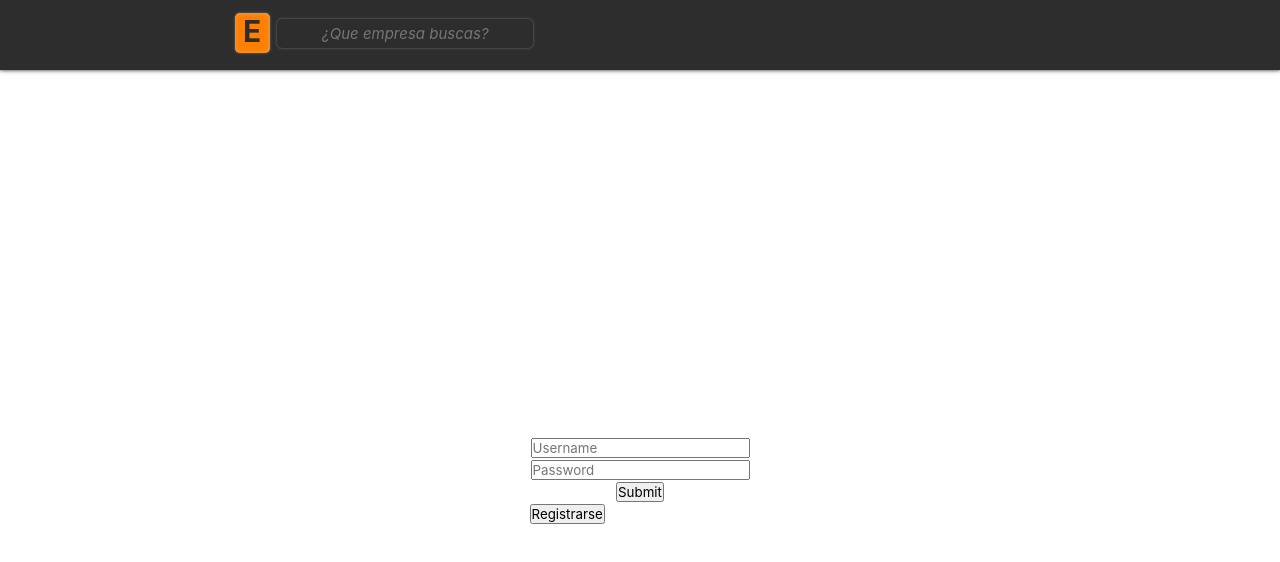
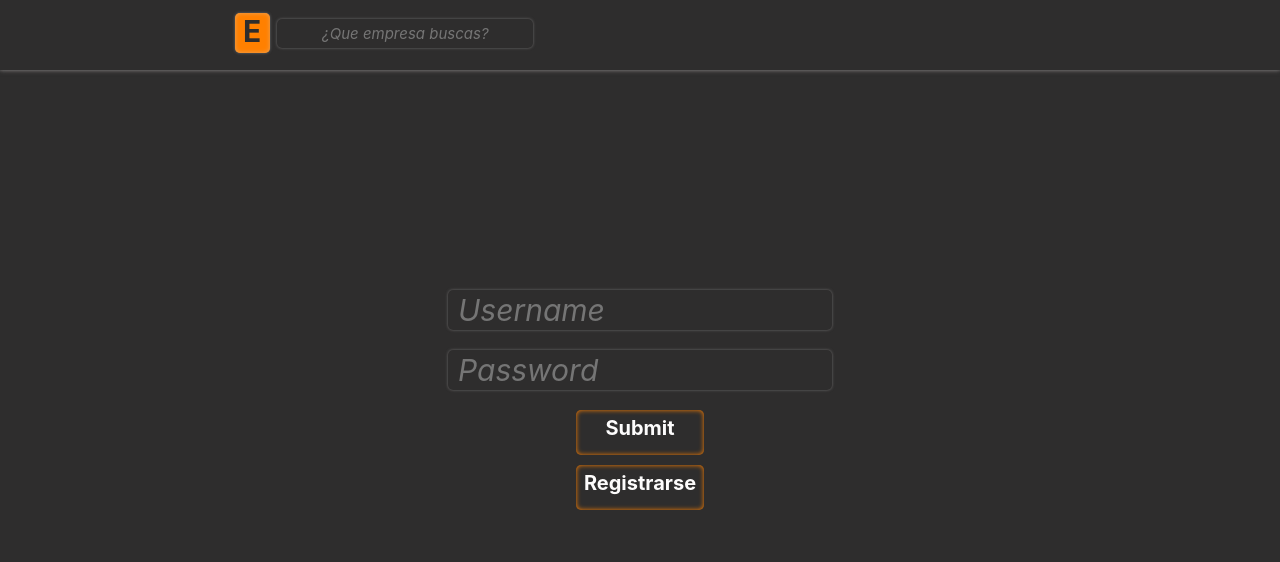
Before and after one commit to miguelCidPaz/enterprise-front, a React (Create React App) app: page /login in a window 1280 px wide. Shown: the top 562 px of the page. Built offline with nearby package versions, Linux system fonts and the light colour scheme.

Commit message:
añadidos estilos a login y registro

```diff
--- a/src/components/Login/internal-components/FormLogin.jsx
+++ b/src/components/Login/internal-components/FormLogin.jsx
@@ -10,37 +10,42 @@ import md5 from 'md5';
  * @params theme
  * @returns component react
  */
- export default function FormLogin(props) {
+export default function FormLogin(props) {
     // login or new user discriminator
     const { setLogin } = useContext(LoginContext);
 
     const { register, handleSubmit, formState: { errors } } = useForm();
-    let userData = {username:'', password:''};
+    let userData = { username: '', password: '' };
     const onSubmit = async (data) => {
         userData.username = data.username;
-        userData.password = md5(data.password)};
+        userData.password = md5(data.password)
+    };
 
     // get para recuperar el usario;
 
-    return (<div>
+    return (<div className='form--main'>
         <form className='form--login' onSubmit={handleSubmit(onSubmit)} >
             {/* User Name */}
-            <input className='form--input' type="text" placeholder="Username" {
+            <input spellcheck="false" className='form--input' type="text" placeholder="Username" {
                 ...register("username",
-                {required: {value: true, message:'Campo requerido'},
-                maxLength: {value: 80, message:'Tamaño maximo 80'}})} />
-            {errors.username && <p className='message--errors'>{errors.username.message}</p>}
+                    {
+                        required: { value: true, message: 'Campo requerido' },
+                        maxLength: { value: 80, message: 'Tamaño maximo 80' }
+                    })} />
+            {errors.username && <p className='login--message-errors'>{errors.username.message}</p>}
             {/* Password */}
-            <input className='form--input' type="password" placeholder="Password" {
+            <input spellcheck="false" className='form--input' type="password" placeholder="Password" {
                 ...register("password",
-                {required: {value: true, message:'Campo requerido'},
-                minleg: {value: 6, message:'La contraseña tiene que tener al menos 6 caracteres'},
-                maxLength: {value: 20, message:'Tamaño maximo 20'}})} />
-            {errors.password && <p className='message--errors'>{errors.password.message}</p>}
+                    {
+                        required: { value: true, message: 'Campo requerido' },
+                        minleg: { value: 6, message: 'La contraseña tiene que tener al menos 6 caracteres' },
+                        maxLength: { value: 20, message: 'Tamaño maximo 20' }
+                    })} />
+            {errors.password && <p className='login--message-errors'>{errors.password.message}</p>}
 
-            <input type="submit" />
+            <input className='login--button' type="submit" />
         </form>
-        <button onClick={() => setLogin(false)}>Registrarse</button>
+        <button className='login--button login--navigation' onClick={() => setLogin(false)}>Registrarse</button>
     </div>
     );
 }
--- a/src/components/Login/internal-components/FormRegister.jsx
+++ b/src/components/Login/internal-components/FormRegister.jsx
@@ -16,49 +16,57 @@ export default function FormRegister(props) {
     const { register, handleSubmit, watch, formState: { errors } } = useForm();
     const password = useRef({}); // to compare and confirm the password
     password.current = watch("password", "");
-    let userData = {username:'', password:'', email:''};
+    let userData = { username: '', password: '', email: '' };
     const onSubmit = async (data) => {
         userData.username = data.username;
         userData.password = md5(data.password);
-        userData.email = data.email};
+        userData.email = data.email
+    };
 
     // post para ingresar el nuevo usario;
 
-    return (<div>
+    return (<div className='form--main'>
         <form className='form--login' onSubmit={handleSubmit(onSubmit)} >
             {/* User Name */}
-            <input className='form--input' type="text" placeholder="Username" {
+            <input spellcheck="false" className='form--input' type="text" placeholder="Username" {
                 ...register("username",
-                {required: {value: true, message:'Campo requerido'},
-                maxLength: {value: 80, message:'Tamaño maximo 80'}})} />
-            {errors.username && <p className='message--errors'>{errors.username}</p>}
+                    {
+                        required: { value: true, message: 'Campo requerido' },
+                        maxLength: { value: 80, message: 'Tamaño maximo 80' }
+                    })} />
+            {errors.username && <p className='login--message-errors'>{errors.username}</p>}
             {/* Email */}
-            <input className='form--input' type="text" placeholder="Email@gmail.com" {
+            <input spellcheck="false" className='form--input' type="text" placeholder="Email@gmail.com" {
                 ...register("email",
-                {required: {value: true, message:'Campo requerido'},
-                 pattern: {value: /^\S+@\S+$/i, message: "Formato no correcto"} })} />
-            {errors.email && <p className='message--errors'>{errors.email.message}</p>}
+                    {
+                        required: { value: true, message: 'Campo requerido' },
+                        pattern: { value: /^\S+@\S+$/i, message: "Formato no correcto" }
+                    })} />
+            {errors.email && <p className='login--message-errors'>{errors.email.message}</p>}
             {/* Password */}
-            <input className='form--input' type="password" placeholder="Password" {
+            <input spellcheck="false" className='form--input' type="password" placeholder="Password" {
                 ...register("password",
-                {required: {value: true, message:'Campo requerido'},
-                minleg: {value: 6, message:'La contraseña tiene que tener al menos 6 caracteres'},
-                maxLength: {value: 100, message:'Tamaño maximo 80'}})} />
-            {errors.password && <p className='message--errors'>{errors.password.message}</p>}
+                    {
+                        required: { value: true, message: 'Campo requerido' },
+                        minleg: { value: 6, message: 'La contraseña tiene que tener al menos 6 caracteres' },
+                        maxLength: { value: 100, message: 'Tamaño maximo 80' }
+                    })} />
+            {errors.password && <p className='login--message-errors'>{errors.password.message}</p>}
             {/* Password Repeat*/}
-            <input className='form--input' type="password" placeholder="Password_repeat" {
+            <input spellcheck="false" className='form--input' type="password" placeholder="Password_repeat" {
                 ...register("password_repeat",
-                { required: {value: true, message:'Campo requerido'},
-                minleg: {value: 6, message:'La contraseña tiene que tener al menos 6 caracteres'},
-                validate: value =>
-                    value === password.current || "las contraseñas no coinciden"
-                })} />
-            {errors.password_repeat && <p className='message--errors'>
+                    {
+                        required: { value: true, message: 'Campo requerido' },
+                        minleg: { value: 6, message: 'La contraseña tiene que tener al menos 6 caracteres' },
+                        validate: value =>
+                            value === password.current || "las contraseñas no coinciden"
+                    })} />
+            {errors.password_repeat && <p className='login--message-errors'>
                 {errors.password_repeat.message}</p>}
 
-            <input type="submit" />
+            <input type="submit" className='login--button' />
         </form>
-        <button onClick={() => setLogin(true)}>Volver a Login</button>
+        <button className='login--button login--navigation' onClick={() => setLogin(true)}>Volver a Login</button>
     </div>
     );
 }
--- a/src/components/Login/styles.scss
+++ b/src/components/Login/styles.scss
@@ -8,20 +8,136 @@
     flex-direction: column;
     justify-content: center;
     align-items: center;
+    background-color: var(--background-color);
 }
 
 .form--login {
     width: 100%;
     /* height: 100vh; */
-    margin-top: 160px;
     display: flex;
     flex-wrap: wrap;
     flex-direction: column;
     justify-content: center;
     align-items: center;
+    gap: 20px;
 }
 
-.form--login > input {
-    padding: auto;
-    margin: 1px;
+.form--main{
+    display: flex;
+    flex-direction: column;
+    justify-content: center;
+    align-items: center;
+    width: 100%;
+    height: 30vh;
+    gap: 10px;
 }
+
+.form--input{
+    border: none;
+    outline: none;
+    box-shadow: 0 0 3px var(--background-color-deg-1);
+    background-color: var(--background-color);
+    color: var(--text);
+    width: 30%;
+    height: 5vh;
+    border-radius: 5px;
+    padding-left: 10px;
+    font-size: 30px;
+    z-index: 1;
+    transition-duration: 0.5s;
+    animation: 1s popRight forwards;
+
+    &:focus{
+        box-shadow: 0 0 5px var(--background-color-deg-1);
+    }
+
+    @keyframes popRight {
+        0%{transform: translateX(1600px);}
+        50%{transform: translateX(1600px);}
+        80%{transform: translateX(-50px);}
+        100%{transform: translateX(0px);}
+    }
+
+    @media (max-width:496px) {
+        font-size: 15px;
+    }
+}
+
+.form--input::placeholder{
+    padding-top: 10px;
+    font-size: 30px;
+    font-style: italic;
+     @media (max-width:496px) {
+        font-size: 15px;
+    }
+}
+
+/*login--button login--navigation*/
+
+.login--button{
+    border: none;
+    outline: none;
+    width: 10%;
+    height: 45px;
+    font-size: 30px;
+    font-weight: bolder;
+    background-color: transparent;
+    cursor: pointer;
+    box-shadow: 0 0 5px inset var(--primary);
+    border-radius: 5px;
+    padding-bottom: 10px;
+    color: var(--text);
+    transition-duration:0.5s;
+    animation: 1s popLeft forwards;
+
+    &:hover{
+        width: 25%;
+        background-color: var(--primary);
+        box-shadow: 0 0 25px inset var(--primary-deg-1);
+        color: var(--background-color);
+    }
+
+    @keyframes popLeft {
+        0%{transform: translateX(-1600px);}
+        50%{transform: translateX(-1600px);}
+        80%{transform: translateX(50px);}
+        100%{transform: translateX(0px);}
+    }
+
+    @media (max-width:1615px) {
+        font-size: 20px;
+    }
+
+    @media (max-width:1132px) {
+        width: 30%;
+    }
+
+    @media (max-width:496px) {
+        font-size: 15px;
+    }
+
+}
+
+.login--message-errors{
+    text-transform: uppercase;
+    background-color: red;
+    color: white;
+    height: 3vh;
+    width: 25%;
+    text-align: center;
+    padding-top: 5px;
+    border-radius: 5px;
+    z-index: 0;
+    transform: translateY(-55px);
+    transition-duration: 0.5s;
+    animation: 0.4s tobottom forwards;
+
+    @keyframes tobottom {
+        0%{transform: translateY(-55px);}
+        100%{transform: translateY(0px);}
+    }
+
+    @media (max-width:496px) {
+        font-size: 15px;
+    }
+}
```
